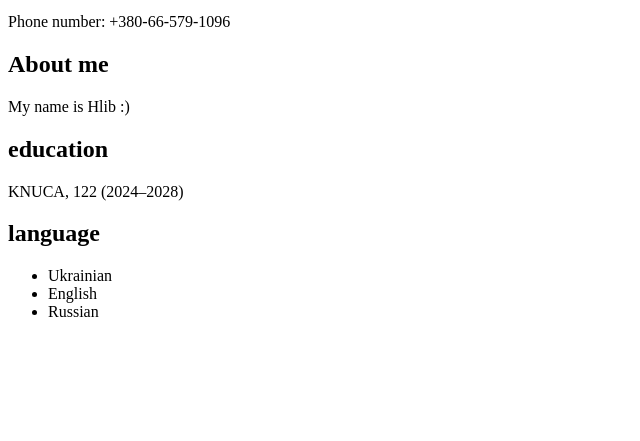
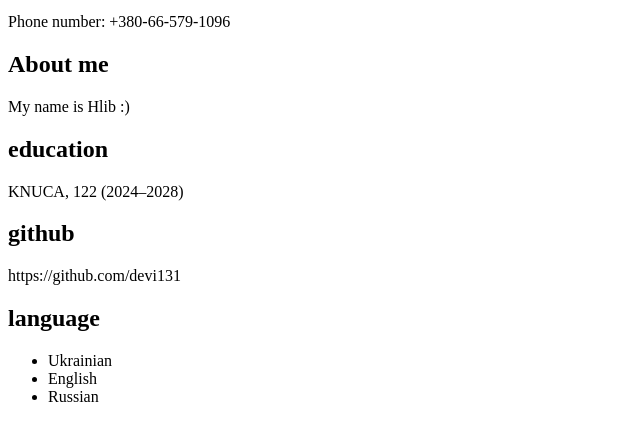
Before and after one commit to devi131/pipipupu, a plain HTML site: page index.html in a window 1280 px wide. Shown: the part 101-542 px from the top of the page, without its empty margins (0-640 px from the left). Drawn offline with Linux system fonts and the light colour scheme.

Commit message:
Update index.html

```diff
--- a/index.html
+++ b/index.html
@@ -15,6 +15,9 @@
   <h2>education</h2>
   <p>KNUCA, 122 (2024–2028)</p>
 
+   <h2>github</h2>
+  <p>https://github.com/devi131</p>
+
   <h2>language</h2>
   <ul>
     <li>Ukrainian</li>
```
